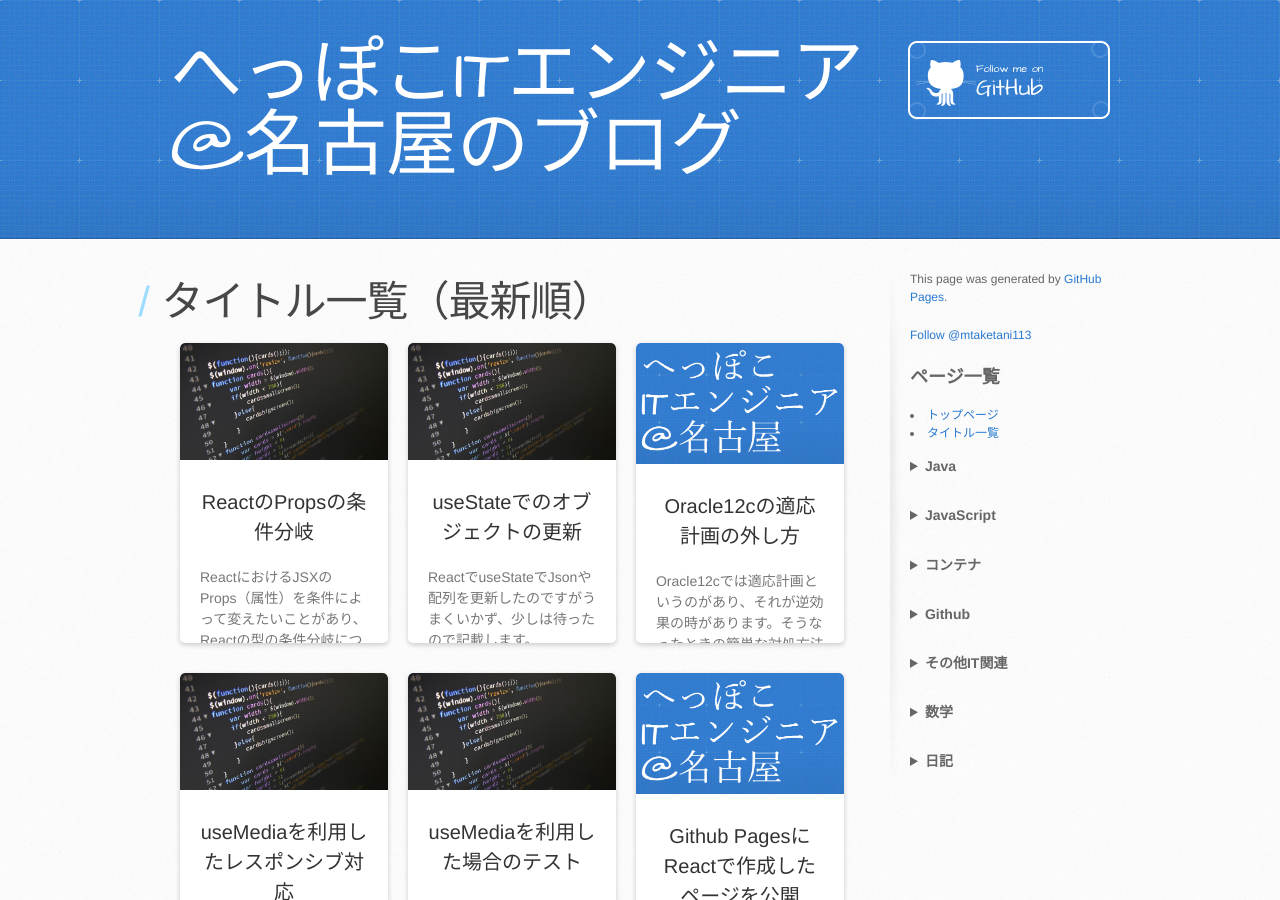
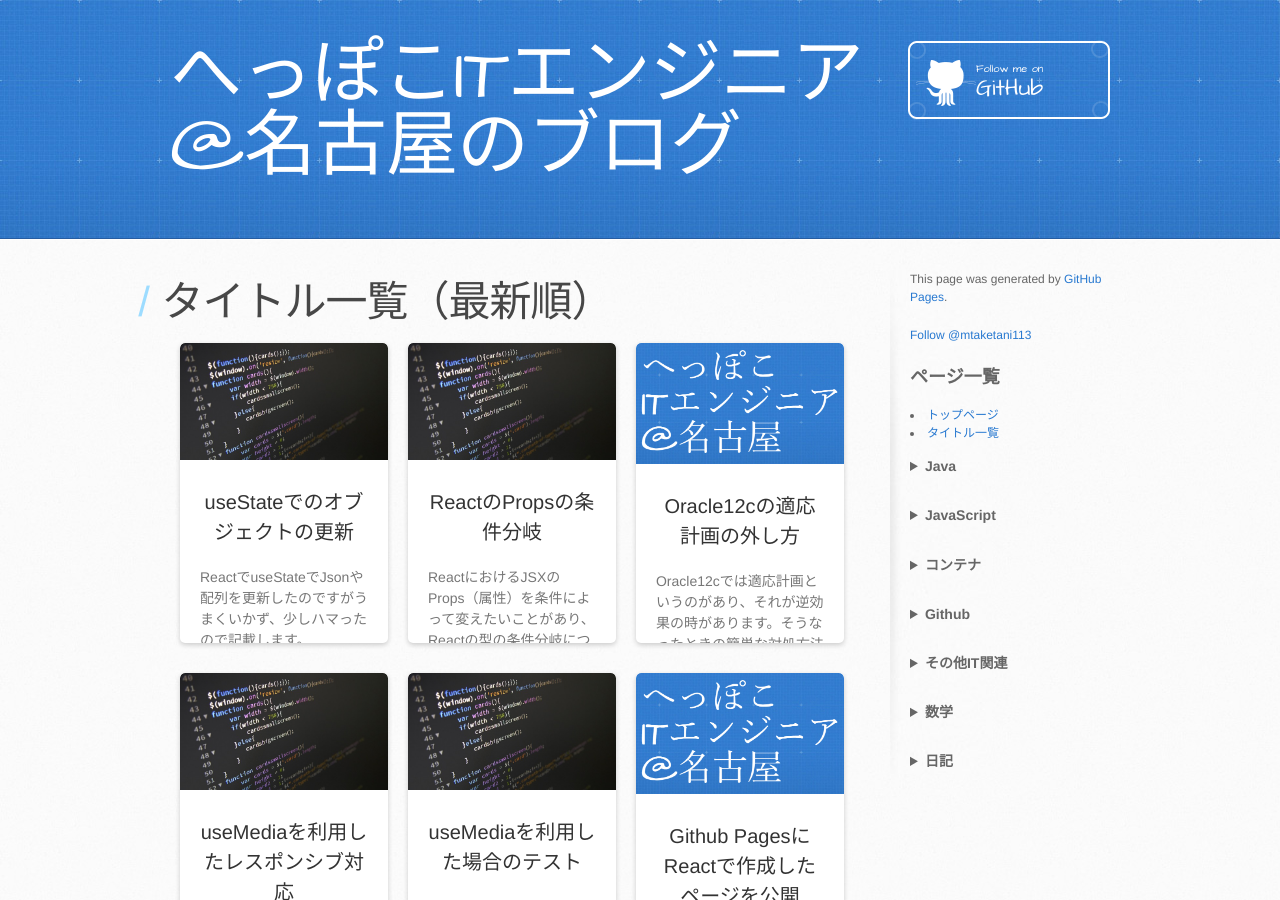
Before and after one commit to mtaketani113/mtaketani113.github.io, a Jekyll site: the page built from titles.md, in a window 1280 px wide and 900 px high. Built offline with Jekyll 4.4.1, drawn with Linux system fonts in a browser that asks for light colours; nearby versions of some CDN libraries; comment, search, counter and statistics services are not loaded; the repository's description, which GitHub fills in, is left out.

Commit message:
誤字修正

```diff
--- a/it/javascript/useStateUpdate.md
+++ b/it/javascript/useStateUpdate.md
@@ -1,14 +1,14 @@
 ---
 layout: default
 title: useStateでのオブジェクトの更新
-description: ReactでuseStateでJsonや配列を更新したのですがうまくいかず、少しは待ったので記載します。
+description: ReactでuseStateでJsonや配列を更新したのですがうまくいかず、少しハマったので記載します。
 category: javascript
 image: /images/it/javascript/javascript_code.jpg
 created_at: 2023-05-04
-last_modifeid_at: 2023-05-09
+last_modifeid_at: 2023-08-22
 ---
 
-ReactでuseStateで連想配列やJsonや配列を更新したのですがうまくいかず、少しは待ったので記載します。
+ReactでuseStateで連想配列やJsonや配列を更新したのですがうまくいかず、少しハマったので記載します。
 
 useStateでsetすると画面が更新されるのですが、
 以下のように記載してボタンをクリックしたのですが、更新されませんでした。
```
